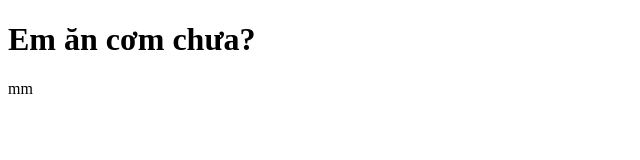
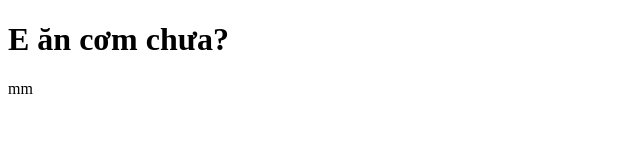
Before and after one commit to ysiduc/ysiducw, a plain HTML site: page index.html in a window 1280 px wide. Shown: the whole page, without its empty margins (0-640 px from the left). Drawn offline with Linux system fonts and the light colour scheme.

Commit message:
index.html

```diff
--- a/index.html
+++ b/index.html
@@ -1,10 +1,10 @@
 <!DOCTYPE html>
 <html>
 <head>
-    <title>Thông điệp</title>
+    <title>Hiii</title>
 </head>
 <body>
-    <h1>Em ăn cơm chưa?</h1>
+    <h1>E ăn cơm chưa?</h1>
 </body>
 </html>
 mm
```
